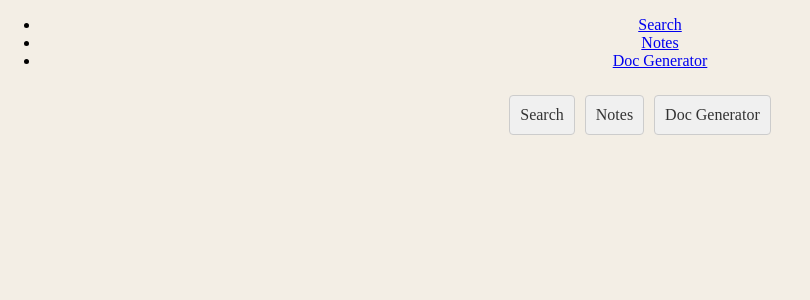
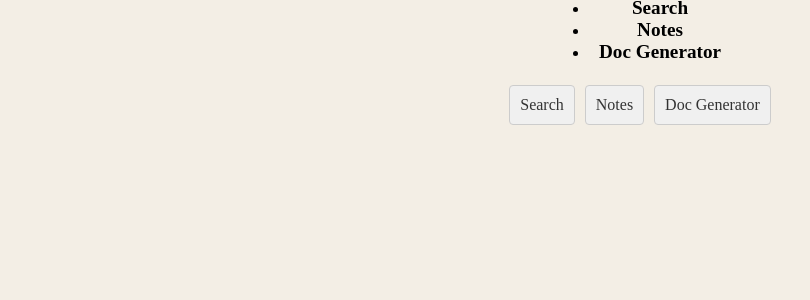
Before and after one commit to hackrx40/PS10-Team_Sandbox, a React (Create React App) app in the folder webviewer-react-sample-document-template-generation/webviewer-react-sample-document-template-generation/: page / in a window 1280 px wide. Shown: the top 300 px of the page, without its empty margins (0-810 px from the left). Built offline with nearby package versions, Linux system fonts and the light colour scheme; the HTML template or start-up script is replaced by a standard one.

Commit message:
Navbar Added on Landing Page 🚧

```diff
--- a/webviewer-react-sample-document-template-generation/webviewer-react-sample-document-template-generation/src/App.css
+++ b/webviewer-react-sample-document-template-generation/webviewer-react-sample-document-template-generation/src/App.css
@@ -263,6 +263,57 @@ html,
 /* New styles for the sidebar on the left side */
 .sidebar {
   position: fixed;
+  top: 0;
+  left: 0;
+  width: 240px;
+  height: 100%;
+  background-color: #f5f5f5;
+  padding: 16px;
+  display: flex;
+  flex-direction: column;
+}
+
+.main-container {
+  margin: 30px; /* Add this margin to create space for the sidebar */
+  margin-left: 340px;
+  display: flex; /* Use flex layout to arrange components side-by-side */
+}
+
+.webviewer {
+  flex: 1; /* Make the WebViewer take up remaining space */
+  border: 1px solid #ccc; /* Add a border for clarity */
+}
+
+/* Additional styles if needed */
+
+/* App.css */
+
+/* Existing styles */
+
+/* New styles for the Navbar */
+.navbar {
+display: flex;
+flex-direction: column; /* Display the Navbar components vertically */
+justify-content: center; /* Center-align the Navbar components vertically */
+align-items: center; /* Center-align the Navbar components horizontally */
+background-color: transparent; /* Set the Navbar background to transparent */
+height: 60px;
+padding: 0 16px;
+list-style: none;
+color: black; /* Change the text color to black */
+}
+
+.navbar-link {
+text-decoration: none;
+color: black; /* Change the text color to black */
+font-size: 1.2em;
+font-weight: bold;
+margin: 10px; /* Add margin to create space between the Navbar links */
+}
+
+/* New styles for the sidebar on the left side */
+.sidebar {
+position: fixed;
 top: 60px;
 left: 0;
 width: 240px;
@@ -286,6 +337,7 @@ html,
 border: 1px solid #ccc; /* Add a border for clarity */
 }
 
+/* Additional styles if needed */
 
 /* New styles for the whole page */
 body,
```
Lines whose indentation alone changed are shown as unchanged.
